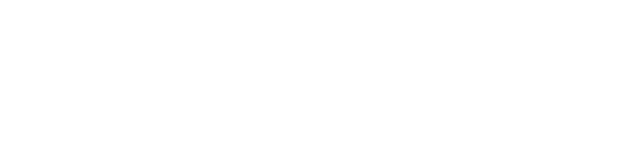
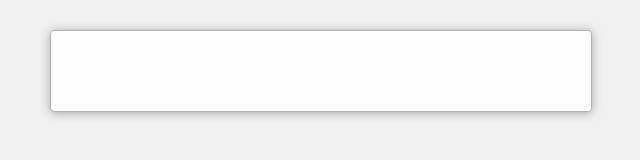
Before and after one commit to tonylixu/dashboard, a website: page src/404.html in a window 1280 px wide. Shown: the whole page, without its empty margins (319-959 px from the left). Drawn offline with Linux system fonts and the light colour scheme.

Commit message:
Update 404.html

```diff
--- a/src/404.html
+++ b/src/404.html
@@ -1,3 +1,46 @@
 <!DOCTYPE html>
 <html lang="en">
+  <head>
+      <meta charset="utf-8">
+      <title>Page Not Found :(</title>
+
+      <style>
+          ::-moz-selection {
+              background: #b3d4fc;
+              text-shadow: none;
+          }
+
+          ::selection {
+              background: #b3d4fc;
+              text-shadow: none;
+          }
+
+          html {
+            padding: 30px 10px;
+            font-size: 20px;
+            line-height: 1.4;
+            color: #737373;
+            background: #f0f0f0;
+            -webkit-text-size-adjust: 100%;
+            -ms-text-size-adjust: 100%;
+          }
+
+          html,
+          input {
+              font-family: "Helvetica Neue", Helvetica, Arial, sans-serif;
+          }
+
+          body {
+              max-width: 500px;
+              _width: 500px;
+              padding: 30px 20px 50px;
+              border: 1px solid #b3b3b3;
+              border-radius: 4px;
+              margin: 0 auto;
+              box-shadow: 0 1px 10px #a7a7a7, inset 0 1px 0 #fff;
+              background: #fcfcfc;
+          }
+
+    </style>
+  </head>
 </html>
```
